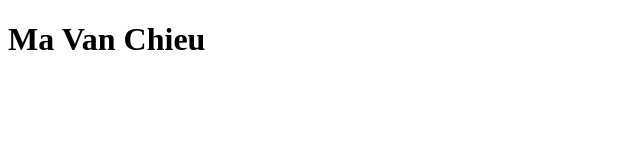
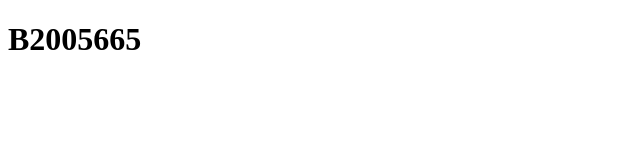
Before and after one commit to chieuma/ct300_bt1, a plain HTML site: page index.html in a window 1280 px wide. Shown: the whole page, without its empty margins (0-640 px from the left). Drawn offline with Linux system fonts and the light colour scheme.

Commit message:
sua index.html

```diff
--- a/index.html
+++ b/index.html
@@ -6,6 +6,6 @@
     <title>Bai Tap 1</title>
 </head>
 <body>
-    <h1>Ma Van Chieu</h1>
+    <h1>B2005665</h1>
 </body>
 </html>
```
